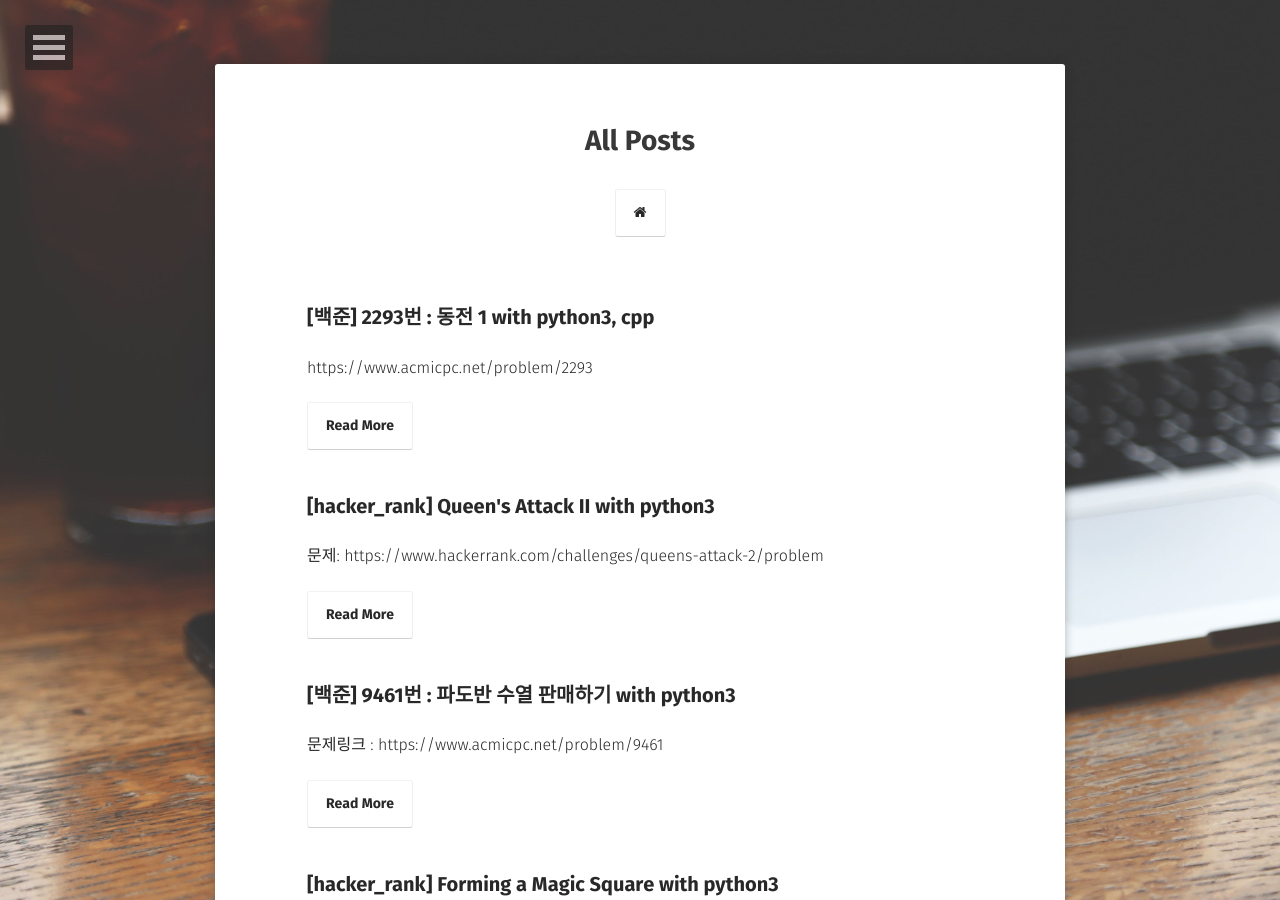
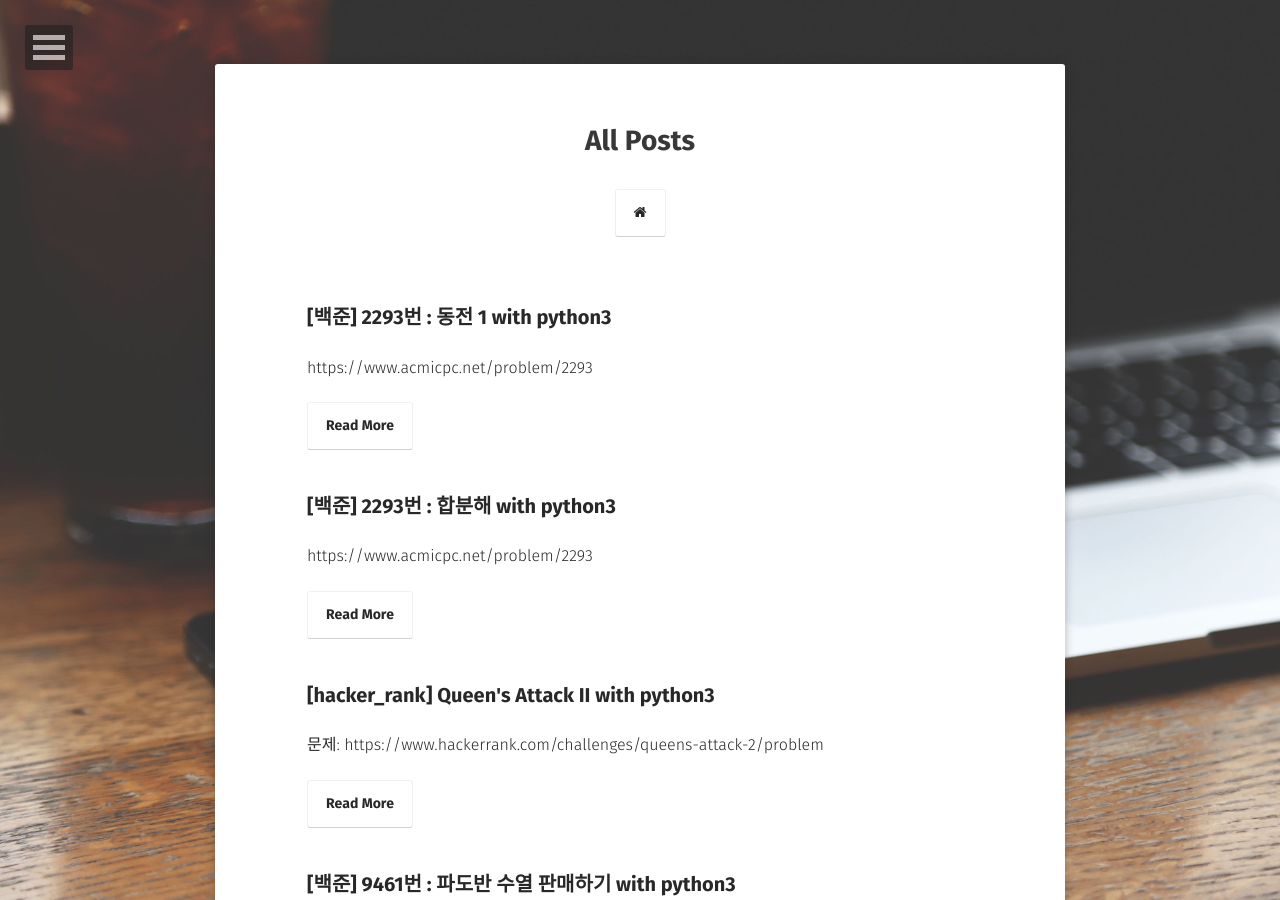
Before and after one commit to JoosJuliet/joosjuliet.github.io, a Jekyll site: the page built from posts/index.md, in a window 1280 px wide and 900 px high. Built offline with Jekyll 4.4.1, drawn with Linux system fonts in a browser that asks for light colours; some web fonts are replaced; some of the changed lines change nothing that is shown.

Commit message:
add 2293 python

````diff
--- /dev/null
+++ b/_posts/2018-09-22-2225.md
@@ -0,0 +1,30 @@
+---
+layout: post
+section-type: post
+title: "[백준] 2293번 : 합분해 with python3"
+categories: Algorithm
+tags: [ 'algorithm', '백준' ]
+comments: true
+---
+
+https://www.acmicpc.net/problem/2293
+
+``` python
+n, k = map(int,input().split())
+
+d = [[0]*(n+1) for j in range(k+1)]
+# d[k][n] = 0부터 n까지의 정수 k개를 더해서 그 합이 n이 되는 경우의 수
+d[0][0] = 1
+
+for i in range(1,k+1):
+    d[i][0] = 1
+    for j in range(1,n+1):
+        for p in range(0,j+1):
+            d[i][j] += d[i-1][j-p]
+            # i가 숫자의 개수이다.
+            # i-1개의 것 중 p를 갖고 있는 수의 개수를 더하는 것이다.
+            d[i][j] %= 1000000000
+
+print(d[k][n])
+
+```
--- a/_posts/2018-09-22-2293.md
+++ b/_posts/2018-09-22-2293.md
@@ -1,7 +1,7 @@
 ---
 layout: post
 section-type: post
-title: "[백준] 2293번 : 동전 1 with python3, cpp"
+title: "[백준] 2293번 : 동전 1 with python3"
 categories: Algorithm
 tags: [ 'algorithm', '백준' ]
 comments: true
````
